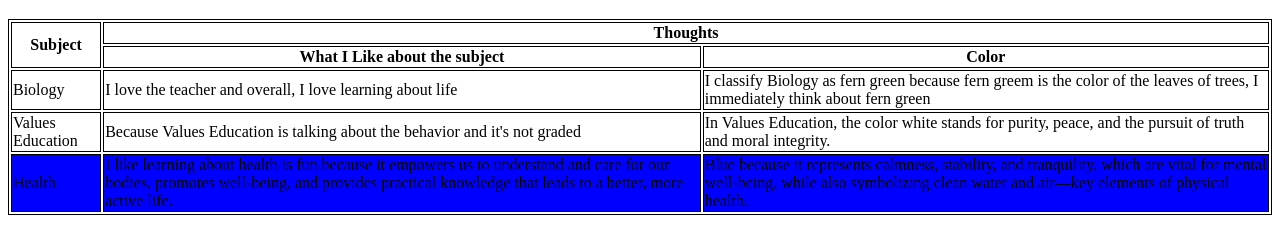
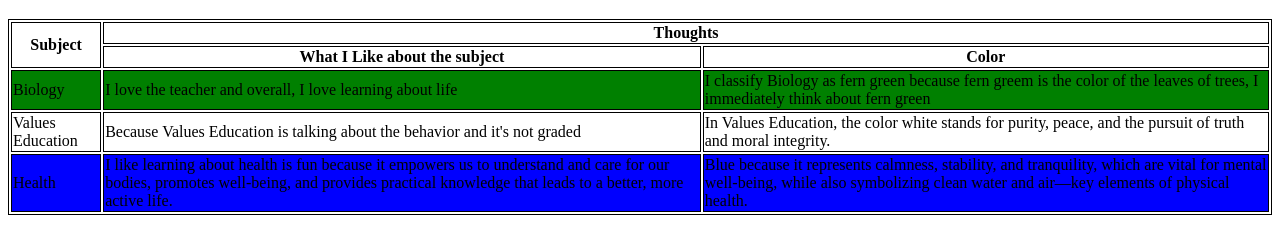
Before and after one commit to FameTubice/subjects.html, a plain HTML site: page index.html in a window 1280 px wide. Shown: the part 61-312 px from the top of the page. Drawn offline with Linux system fonts and the light colour scheme.

Commit message:
Update index.html

```diff
--- a/index.html
+++ b/index.html
@@ -19,9 +19,9 @@
 				<th style="border: 1px solid black;">Color</th>
 			</tr>
 			<tr>
-				<td style="border: 1px solid black; background-color: fern green;">Biology</td>
-				<td style="border: 1px solid black; background-color: fern green;">I love the teacher and overall, I love learning about life</td>
-				<td style="border: 1px solid black; background-color: fern green;">I classify Biology as fern green because fern greem is the color of the leaves of trees, I immediately think about fern green</td>
+				<td style="border: 1px solid black; background-color: green;">Biology</td>
+				<td style="border: 1px solid black; background-color: green;">I love the teacher and overall, I love learning about life</td>
+				<td style="border: 1px solid black; background-color: green;">I classify Biology as fern green because fern greem is the color of the leaves of trees, I immediately think about fern green</td>
 			</tr>
 			<tr>
 				<td style="border: 1px solid black; background-color: white;">Values Education</td>
```
